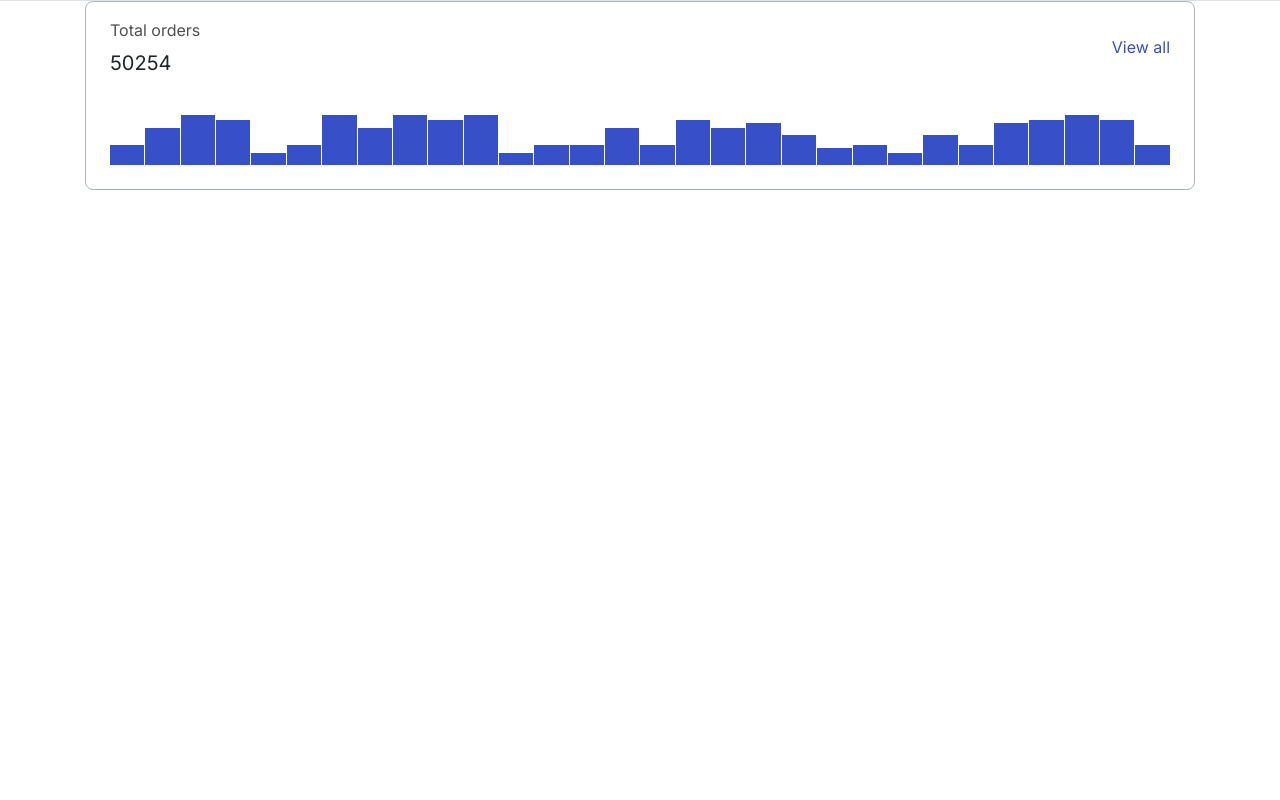
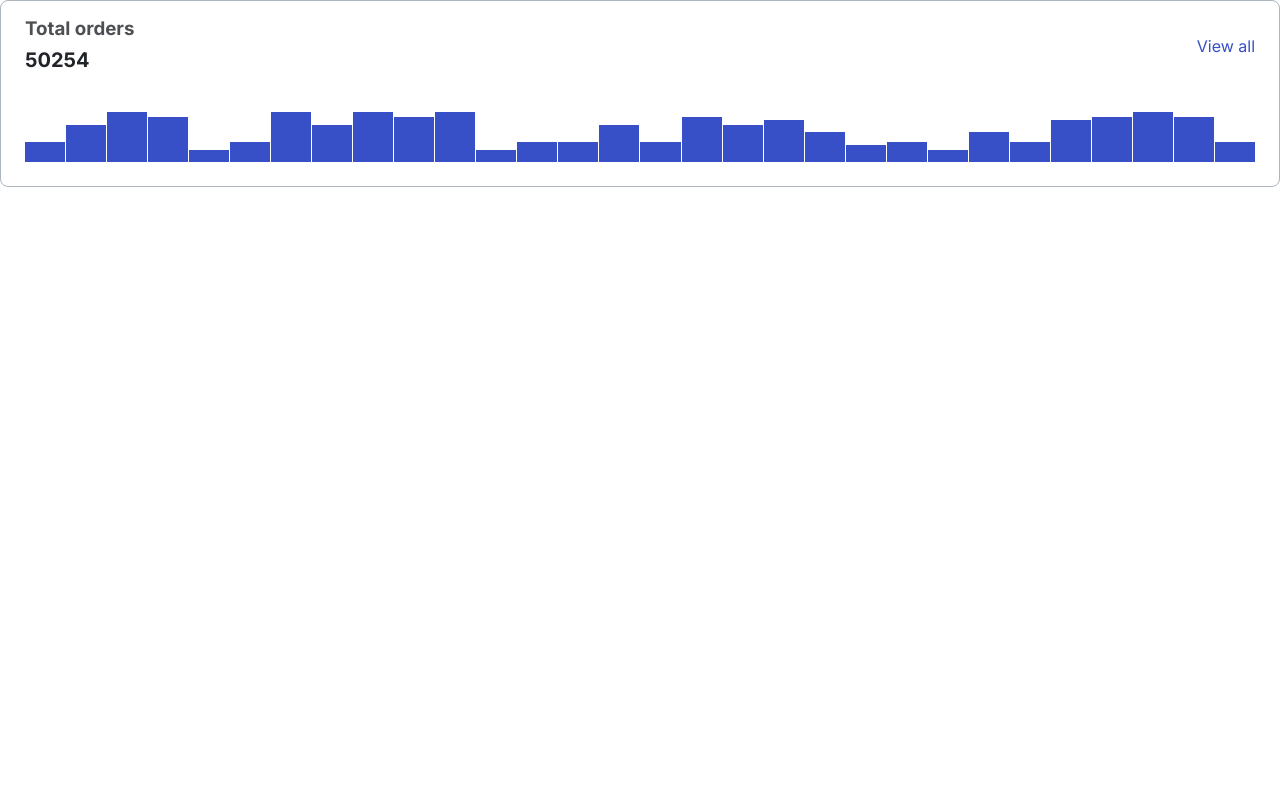
Before and after one commit to js-tasks-ru/htmlcss-20250313_grif5, a website: page 04-lection2/01-histogram/index.html in a window 1280 px wide. Shown: the top 800 px of the page. Drawn offline with Linux system fonts and the light colour scheme.

Commit message:
corrects remarks

```diff
--- a/04-lection2/01-histogram/histogram.css
+++ b/04-lection2/01-histogram/histogram.css
@@ -1,10 +1,3 @@
-.main {
-  background-color: var(--white);
-}
-.container {
-  margin: 0 auto;
-  max-width: 1110px;
-}
 .histogram {
   display: flex;
   flex-direction: column;
@@ -19,31 +12,25 @@
   align-items: center;
 }
 .histogram__inner {
-  display: flex;
-  flex-direction: column;
-  gap: 8px;
-}
-.histogram__title {
   font-family: Inter;
   font-weight: 400;
   font-size: 16px;
   line-height: 24px;
+}
+.histogram__title {
+  margin-bottom: 6px;
   color: var(--black);
   opacity: 0.8;
 }
 .histogram__number {
-  font-family: Inter;
-  font-weight: 400;
   font-size: 20px;
   line-height: 26px;
   color: var(--black);
 }
 .histogram__view {
-  font-family: Inter;
-  font-weight: 400;
-  font-size: 16px;
-  line-height: 24px;
+  margin-top: 3px;
   color: var(--primary);
+  text-decoration: none;
 }
 .histogram__inner-bottom {
   display: flex;
--- a/04-lection2/01-histogram/index.html
+++ b/04-lection2/01-histogram/index.html
@@ -6,15 +6,13 @@
         <link rel="stylesheet" href="./histogram.css">
     </head>
     <body>
-        <main class="main">
-            <div class="container">
         <div class="histogram">
             <div class="histogram__inner-top">
                 <div class="histogram__inner">
                     <h3 class="histogram__title">Total orders</h3>
                     <h4 class="histogram__number">50254</h4>
                 </div>
-                        <p class="histogram__view">View all</p>
+                <a class="histogram__view" href="">View all</a>
             </div>
             <div class="histogram__inner-bottom">
                 <span class="histogram__date histogram__date_40"></span>
@@ -49,7 +47,5 @@
                 <span class="histogram__date histogram__date_10"></span>
             </div>
         </div>
-            </div>
-        </main>
     </body>
 </html>
```
Lines whose indentation alone changed are shown as unchanged.
